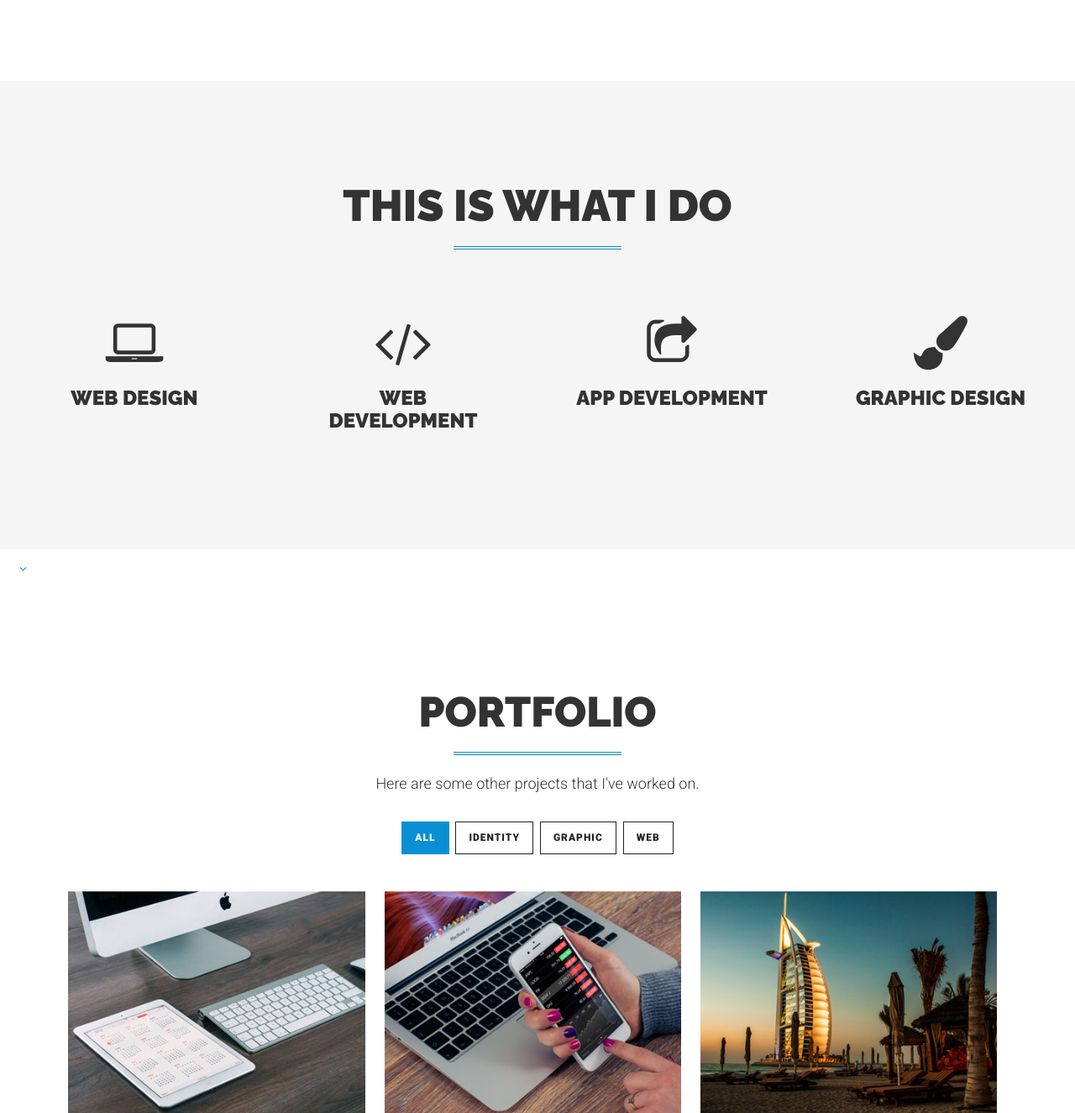
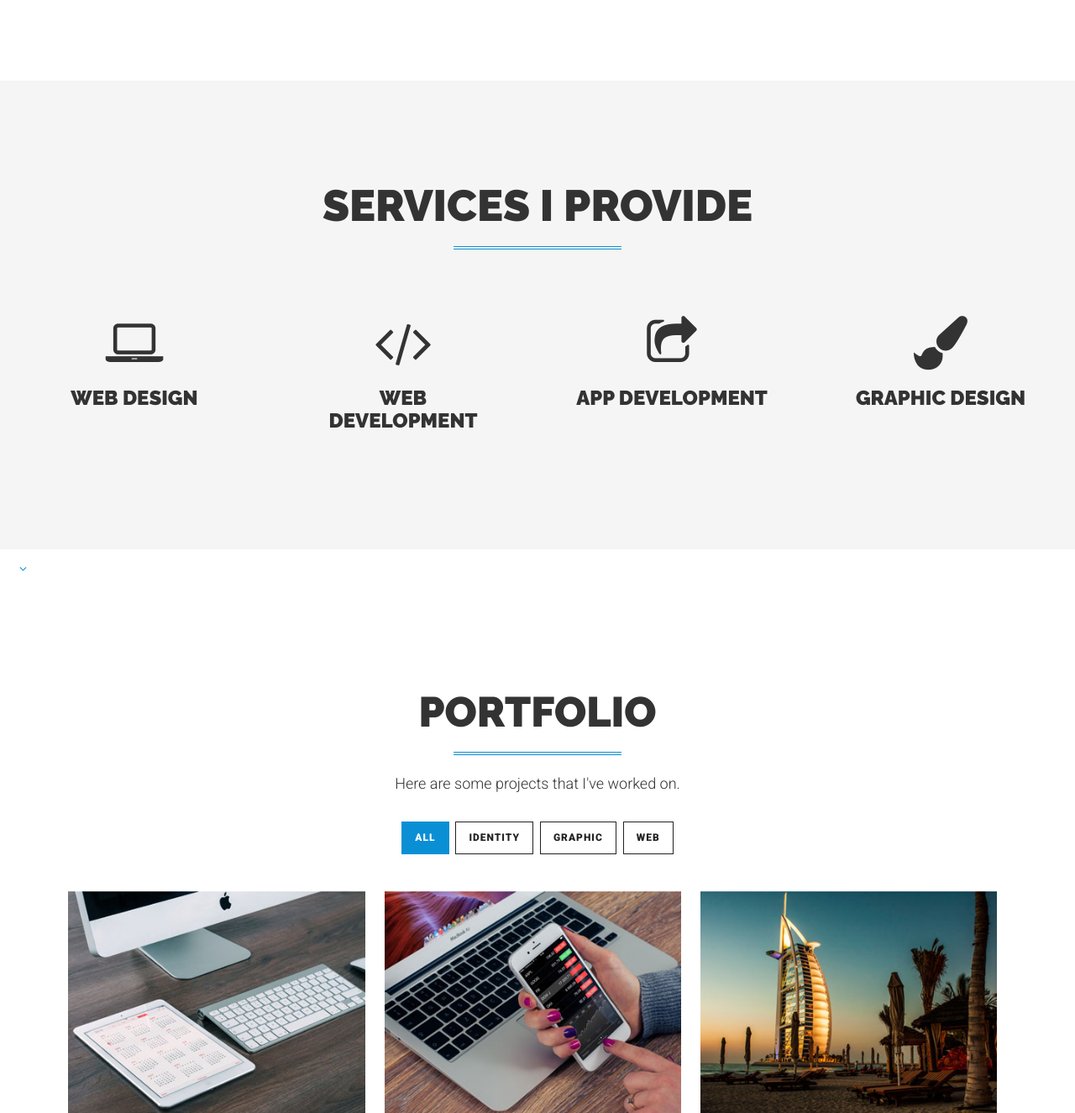
Before and after one commit to DavidGuben/Portfolio2016, a PHP site: page / in a window 1280 px wide. Shown: the part 1207-2532 px from the top of the page at 84% size. Run offline with PHP 8.4, Linux system fonts and the light colour scheme.

Commit message:
adjusting text and icons, also successfully deployed to heroku

```diff
--- a/index.php
+++ b/index.php
@@ -79,7 +79,7 @@
                         <a class="page-scroll" href="#services">Services</a>
                     </li>
                     <li>
-                        <a class="page-scroll" href="#work">Portfolio</a>
+                        <a class="page-scroll" href="#portfolio">Portfolio</a>
                     </li>
                     <li>
                         <a class="page-scroll" href="#contact">Contact</a>
@@ -120,7 +120,7 @@
         <div class="container-fluid">
             <div class="row text-center">
                 <div class="col-lg-12 wow fadeIn">
-                    <h1>This is what I do</h1>
+                    <h1>Services I Provide</h1>
                     <p></p>
                     <hr class="colored">
                 </div>
@@ -158,13 +158,13 @@
         </div>
     </section>
     <div class="scroll-down">
-        <a class="btn page-scroll" href="#work"><i class="fa fa-angle-down fa-fw"></i></a>
+        <a class="btn page-scroll" href="#portfolio"><i class="fa fa-angle-down fa-fw"></i></a>
     </div>
     <section>
         <div class="container text-center wow fadeIn">
             <h2>Portfolio</h2>
             <hr class="colored">
-            <p>Here are some other projects that I've worked on.</p>
+            <p>Here are some projects that I've worked on.</p>
             <div class="row content-row">
                 <div class="col-lg-12">
                     <div class="portfolio-filter">
```
Also changed, not shown: 1 other file.
